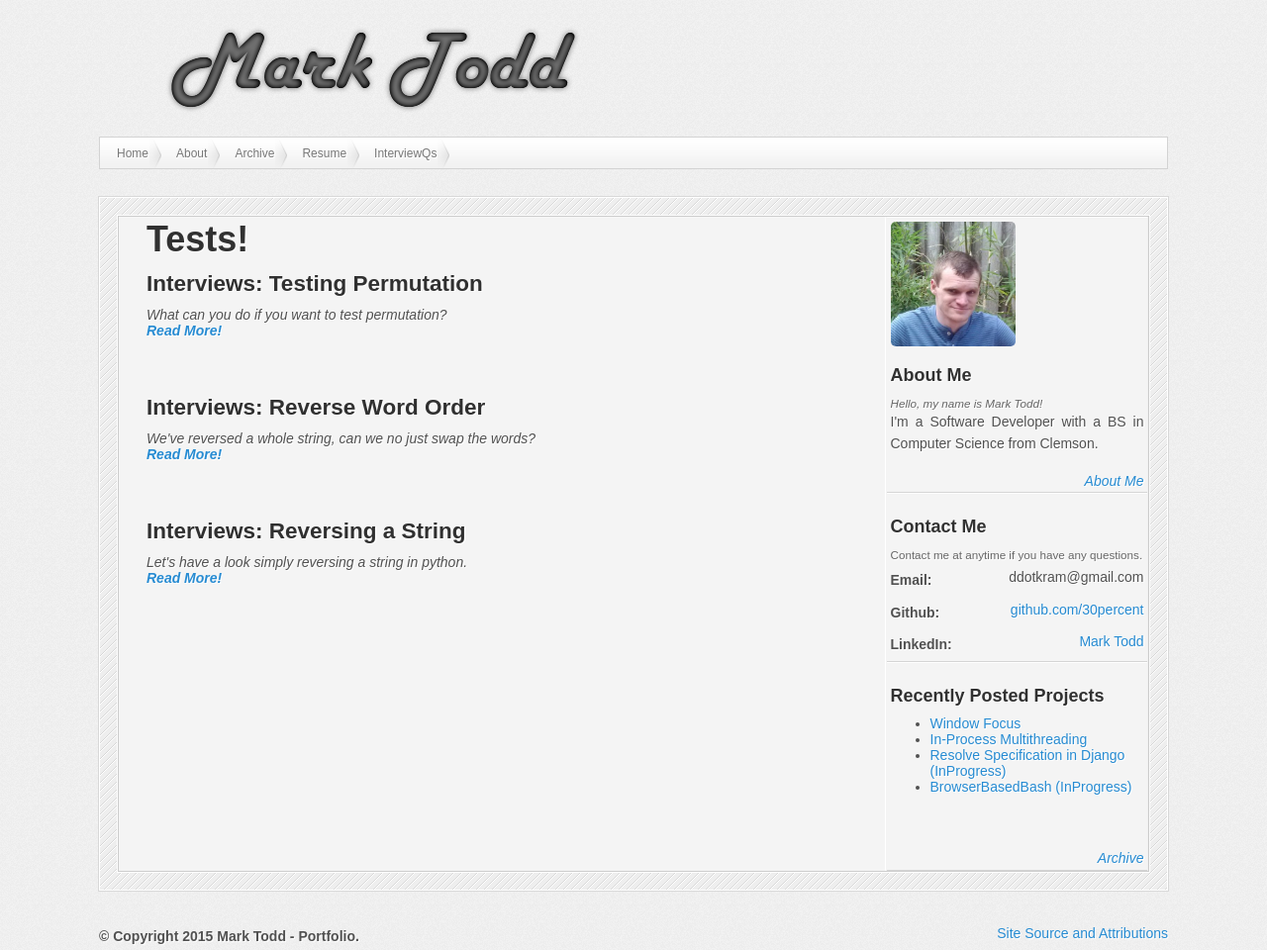
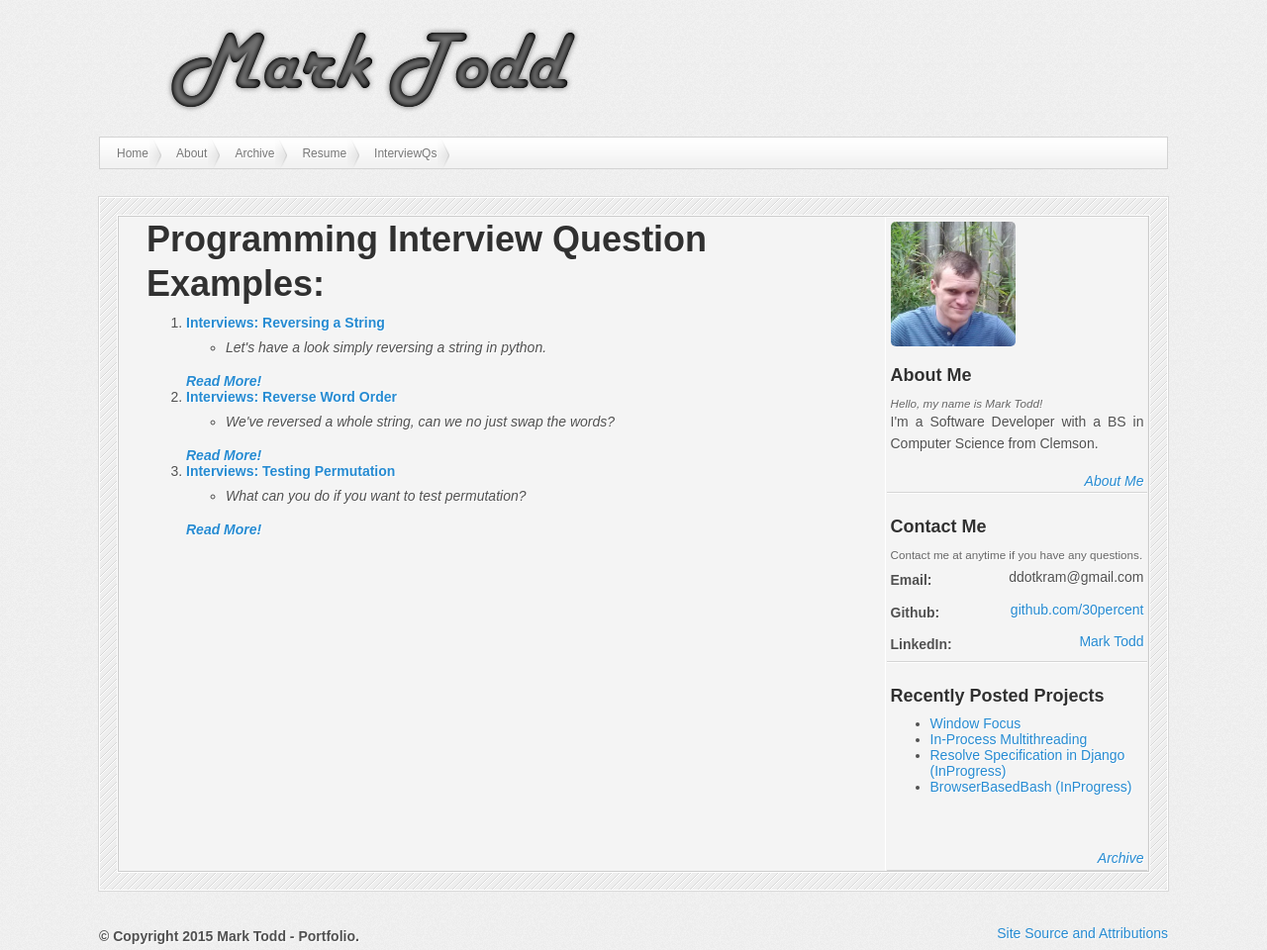
Before and after one commit to 30percent/30percent.github.io, a Jekyll site: the page built from interview.html, in a window 1280 px wide. Shown: the whole page at 99% size. Built offline with Jekyll 4.4.1, drawn with Linux system fonts in a browser that asks for light colours; nearby versions of some CDN libraries.

Commit message:
altered interview questions to fit a more list like style

```diff
--- a/interview.html
+++ b/interview.html
@@ -3,21 +3,24 @@ layout: default
 title: Interview Questions
 ---
 
-<h1>Tests!</h1>
+<h1>Programming Interview Question Examples:</h1>
 <div class="posts">
-  {% assign posts = site.interviewqs | sort: 'index' | reverse %}
+  <ol class="questions">
+    {% assign posts = site.interviewqs | sort: 'index' %}
     {% for post in posts %}
-    <article class="post">
-      <h3 class="post-title">
+      <li>
+        <b>
           <a href="{{ site.interviewqs.relative_directory }}{{ post.url }}">
             {{ post.title }}
           </a>
-      </h3>
+        </b>
+        <ul>
+          <li><div class="metadata">{% if post.projectlink %} &raquo; <a href="{{ post.projectlink }}">Source Code</a> {% endif %} </div>
 
-      <div class="metadata">{% if post.projectlink %} &raquo; <a href="{{ post.projectlink }}">Source Code</a> {% endif %} </div>
-
-      <div class="excerpt">{{ post.excerpt }}</div>
+          <div class="excerpt">{{ post.excerpt }}</div></li>
+        </ul>
         <b><a class="read_more" href="{{ site.interviewqs.relative_directory }}{{ post.url }}">Read More!</a></b>
-    </article>
+      </li>
     {% endfor %}
+  </ol>
 </div>
```
Lines whose indentation alone changed are shown as unchanged.
